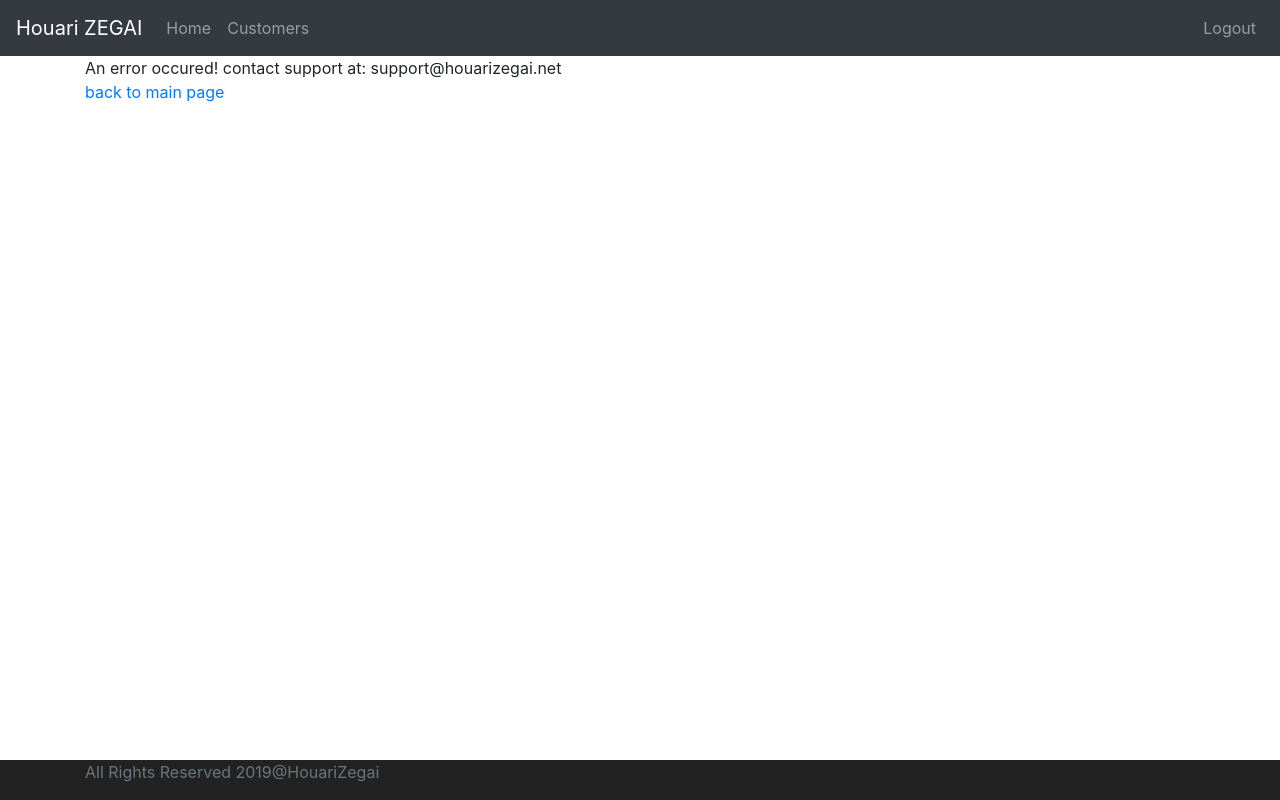
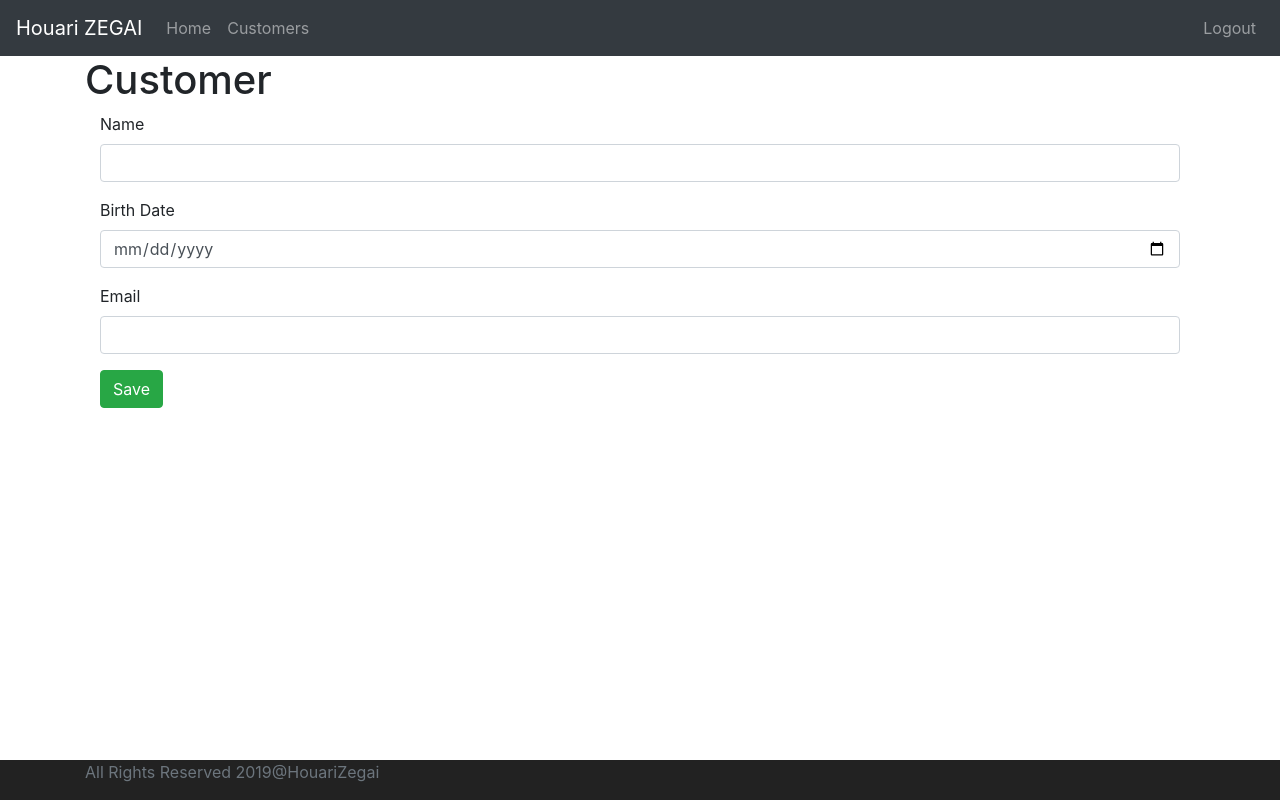
Before and after one commit to devtech5789/FullStack-CRUD-Angular-SpringBoot, an Angular app in the folder crm-frontend/: page /customers/1 in a window 1280 px wide. Built offline with nearby package versions, Linux system fonts and the light colour scheme; sample sign-in values are in the browser's storage.

Commit message:
Front-end - making customer form (using for add & update)

```diff
--- a/crm-frontend/src/app/app-routing.module.ts
+++ b/crm-frontend/src/app/app-routing.module.ts
@@ -6,6 +6,7 @@ import { ErrorComponent } from './error/error.component';
 import { CustomersComponent } from './customers/customers.component';
 import { LogoutComponent } from './logout/logout.component';
 import { RouteGuardService } from './service/route-guard.service';
+import { CustomerFormComponent } from './customer-form/customer-form.component';
 
 const routes: Routes = [
   { path: '', component: LoginComponent },
@@ -13,6 +14,7 @@ const routes: Routes = [
   { path: 'welcome/:name', component: WelcomeComponent, canActivate: [RouteGuardService] },
   { path: 'customers', component: CustomersComponent, canActivate: [RouteGuardService] },
   { path: 'logout', component: LogoutComponent, canActivate: [RouteGuardService] },
+  { path: 'customers/:id', component: CustomerFormComponent, canActivate: [RouteGuardService] },
   { path: '**', component: ErrorComponent }
 ];
 
--- a/crm-frontend/src/app/app.module.ts
+++ b/crm-frontend/src/app/app.module.ts
@@ -12,6 +12,7 @@ import { MenuComponent } from './menu/menu.component';
 import { FooterComponent } from './footer/footer.component';
 import { LogoutComponent } from './logout/logout.component';
 import { HttpClientModule } from '@angular/common/http';
+import { CustomerFormComponent } from './customer-form/customer-form.component';
 
 @NgModule({
   declarations: [
@@ -22,7 +23,8 @@ import { HttpClientModule } from '@angular/common/http';
     CustomersComponent,
     MenuComponent,
     FooterComponent,
-    LogoutComponent
+    LogoutComponent,
+    CustomerFormComponent
   ],
   imports: [
     BrowserModule,
--- /dev/null
+++ b/crm-frontend/src/app/customer-form/customer-form.component.html
@@ -0,0 +1,19 @@
+<h1>Customer</h1>
+
+<div class="container">
+    <fieldset class="form-group">
+        <label>Name</label>
+        <input type="text" class="form-control" name="name" required="required">
+    </fieldset>
+    <fieldset class="form-group">
+        <label>Birth Date</label>
+        <input type="date" class="form-control" name="birthDate" required="required">
+    </fieldset>
+    <fieldset class="form-group">
+        <label>Email</label>
+        <input type="email" class="form-control" name="email" required="required">
+    </fieldset>
+    <fieldset class="form-group">
+        <button class="btn btn-success" (click)="onSave()">Save</button>
+    </fieldset>
+</div>
--- /dev/null
+++ b/crm-frontend/src/app/customer-form/customer-form.component.ts
@@ -0,0 +1,19 @@
+import { Component, OnInit } from '@angular/core';
+
+@Component({
+  selector: 'app-customer-form',
+  templateUrl: './customer-form.component.html',
+  styleUrls: ['./customer-form.component.css']
+})
+export class CustomerFormComponent implements OnInit {
+
+  constructor() { }
+
+  ngOnInit() {
+  }
+
+  onSave() {
+
+  }
+
+}
--- a/crm-frontend/src/app/customers/customers.component.html
+++ b/crm-frontend/src/app/customers/customers.component.html
@@ -9,7 +9,7 @@
                 <th>Name</th>
                 <th>Birth Date</th>
                 <th>Email</th>
-                <th>Actions</th>
+                <th colspan="2">Actions</th>
             </tr>
         </thead>
         <tbody>
@@ -19,6 +19,7 @@
                 <td>{{customer.name}}</td>
                 <td>{{customer.birthDate | date | uppercase}}</td> <!-- | : pipe (use to convert one field format to another format) -->
                 <td>{{customer.email}}</td>
+                <td><button (click)="updateCustomer(customer.id)" class="btn btn-success">Update</button></td>
                 <td><button (click)="deleteCustomer(customer.id)" class="btn btn-warning">Delete</button></td>
             </tr>
         </tbody>
--- a/crm-frontend/src/app/customers/customers.component.ts
+++ b/crm-frontend/src/app/customers/customers.component.ts
@@ -1,5 +1,6 @@
 import { Component, OnInit } from '@angular/core';
 import { CustomerDataService } from '../service/data/customer-data.service';
+import { Router } from '@angular/router';
 
 export class Customer {
   constructor(
@@ -21,7 +22,7 @@ export class CustomersComponent implements OnInit {
   customers: Customer[]
   message: string
 
-  constructor(private service: CustomerDataService) { }
+  constructor(private service: CustomerDataService, private router: Router) { }
 
   ngOnInit() {
     this.retrieveAllCustomers();
@@ -34,6 +35,11 @@ export class CustomersComponent implements OnInit {
         this.customers = response;
       }
     );
+  }
+
+  updateCustomer(id) {
+    // console.log(`Update Customer ${id}`);
+    this.router.navigate(['customers', id]);
   }
 
   deleteCustomer(id) {
```
Also changed, not shown: crm-frontend/src/app/customer-form/customer-form.component.css (added), 1 other file (tests, documents, lock files or other folders).
